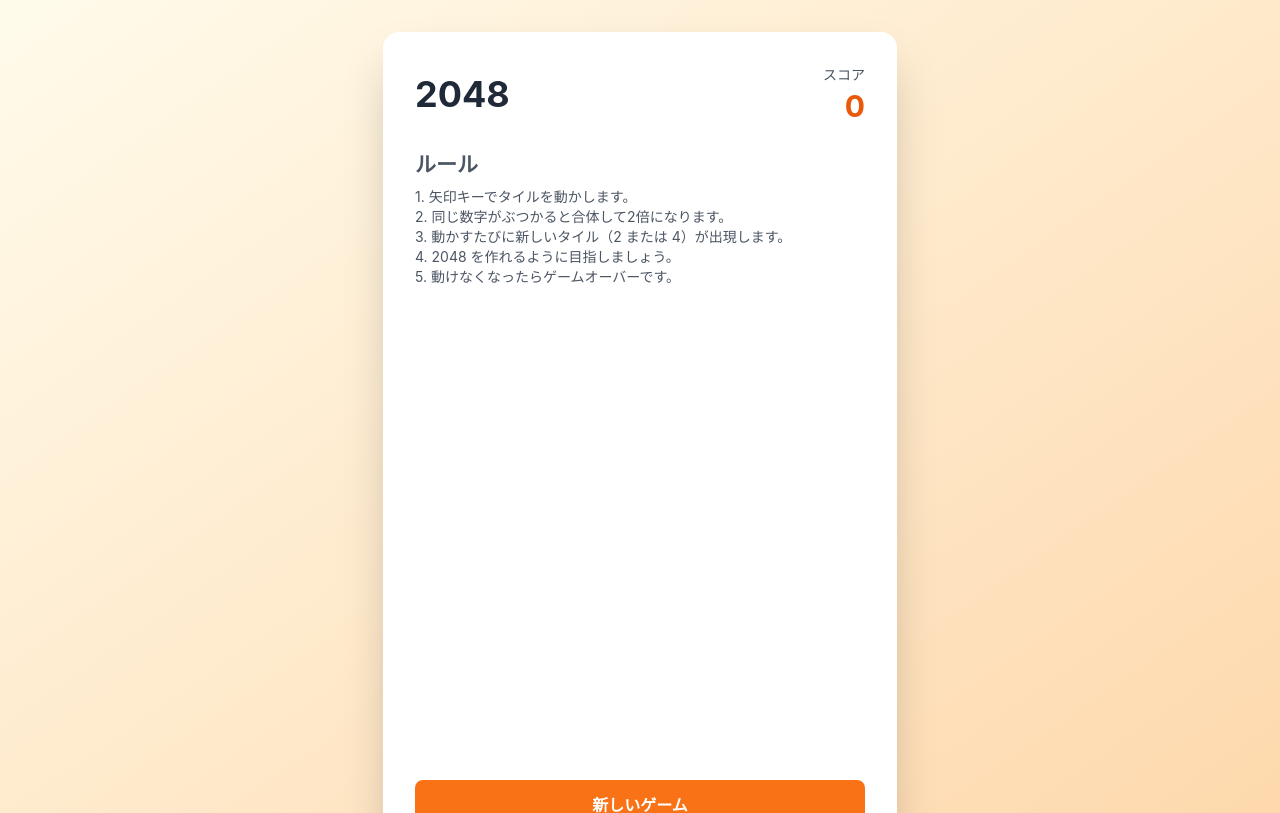
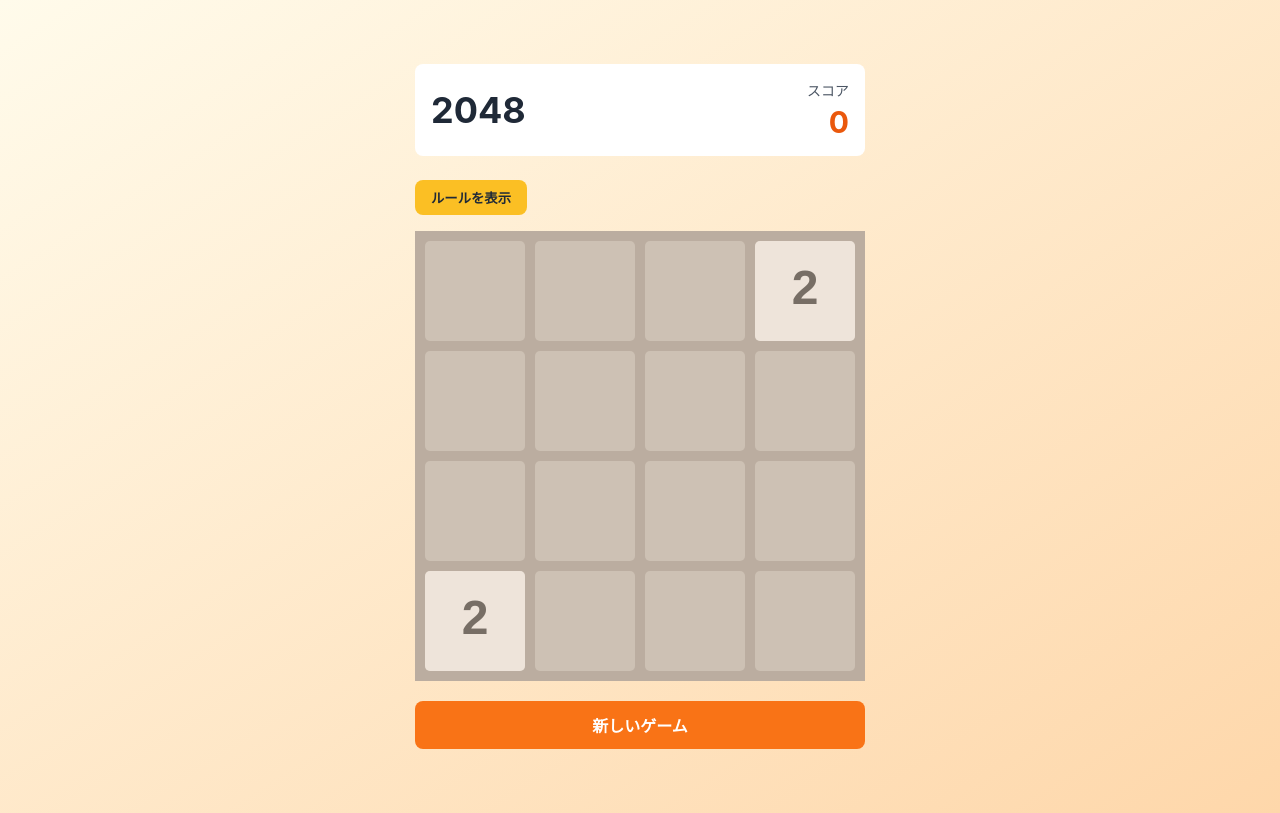
Before and after one commit to ishi720/2048puzzle, a React (Vite) app: page / in a window 1280 px wide. Built offline with nearby package versions, Linux system fonts and the light colour scheme.

Commit message:
ルールをポップアップで表示する

```diff
--- a/src/App.jsx
+++ b/src/App.jsx
@@ -11,6 +11,7 @@ const Game2048 = () => {
     tiles: [], // アニメーション用のタイル情報
     newTiles: [] // 新しく追加されたタイル
   });
+  const [showRules, setShowRules] = useState(false);
 
   useEffect(() => {
     let p5Instance = null;
@@ -373,9 +374,6 @@ const Game2048 = () => {
       padding: '32px'
     }}>
       <div style={{
-        background: 'white',
-        borderRadius: '16px',
-        boxShadow: '0 25px 50px -12px rgba(0, 0, 0, 0.25)',
         padding: '32px'
       }}>
 
@@ -383,7 +381,10 @@ const Game2048 = () => {
           display: 'flex',
           justifyContent: 'space-between',
           alignItems: 'center',
-          marginBottom: '24px'
+          marginBottom: '24px',
+          background: 'white',
+          padding: '16px',
+          borderRadius: '8px'
         }}>
           <h1 style={{
             fontSize: '36px',
@@ -405,14 +406,21 @@ const Game2048 = () => {
           </div>
         </div>
 
-        <div style={{ margin: '24px 0', fontSize: '14px', color: '#4b5563' }}>
-          <h2 style={{ fontWeight: 'bold', marginBottom: '8px' }}>ルール</h2>
-            <p>1. 矢印キーでタイルを動かします。</p>
-            <p>2. 同じ数字がぶつかると合体して2倍になります。</p>
-            <p>3. 動かすたびに新しいタイル（2 または 4）が出現します。</p>
-            <p>4. 2048 を作れるように目指しましょう。</p>
-            <p>5. 動けなくなったらゲームオーバーです。</p>
-        </div>
+        <button
+          onClick={() => setShowRules(true)}
+          style={{
+            marginBottom: '16px',
+            background: '#fbbf24',
+            color: '#1f2937',
+            fontWeight: 'bold',
+            padding: '8px 16px',
+            borderRadius: '8px',
+            border: 'none',
+            cursor: 'pointer'
+          }}
+        >
+          ルールを表示
+        </button>
 
         <div ref={canvasRef} style={{ marginBottom: '16px' }} />
 
@@ -449,7 +457,57 @@ const Game2048 = () => {
         >
           新しいゲーム
         </button>
+
+
       </div>
+      {showRules && (
+      <div style={{
+        position: 'fixed',
+        top: 0,
+        left: 0,
+        width: '100vw',
+        height: '100vh',
+        background: 'rgba(0,0,0,0.5)',
+        display: 'flex',
+        justifyContent: 'center',
+        alignItems: 'center',
+        zIndex: 999
+      }}>
+        <div style={{
+          background: 'white',
+          padding: '24px',
+          borderRadius: '12px',
+          width: '85%',
+          maxWidth: '500px',
+          boxShadow: '0 10px 30px rgba(0,0,0,0.2)',
+          animation: 'fadeIn 0.2s ease-out'
+        }}>
+          <h2 style={{ fontSize: '20px', marginBottom: '12px', fontWeight: 'bold' }}>ルール</h2>
+          <p>1. 矢印キーまたはスワイプでタイルを動かします。</p>
+          <p>2. 同じ数字がぶつかると合体して2倍になります。</p>
+          <p>3. 動かすたびに新しいタイル（2 または 4）が出現します。</p>
+          <p>4. 2048 を作れるように目指しましょう。</p>
+          <p>5. 動かせなくなったらゲームオーバーです。</p>
+
+          <button
+            onClick={() => setShowRules(false)}
+            style={{
+              marginTop: '16px',
+              width: '100%',
+              background: '#f97316',
+              color: 'white',
+              padding: '10px',
+              borderRadius: '8px',
+              border: 'none',
+              fontWeight: 'bold',
+              cursor: 'pointer'
+            }}
+          >
+            閉じる
+          </button>
+        </div>
+      </div>
+    )}
     </div>
   );
 };
```
